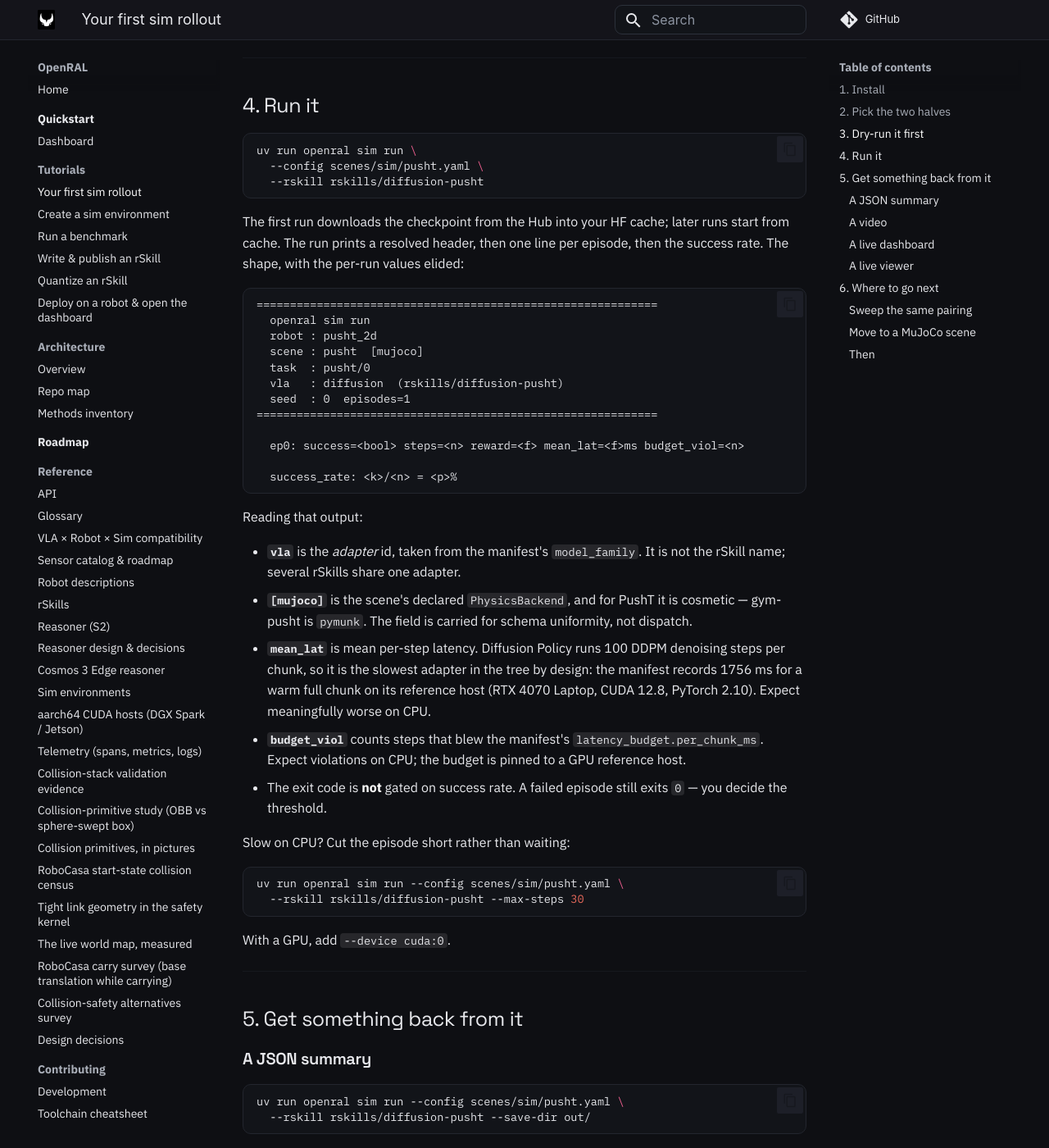
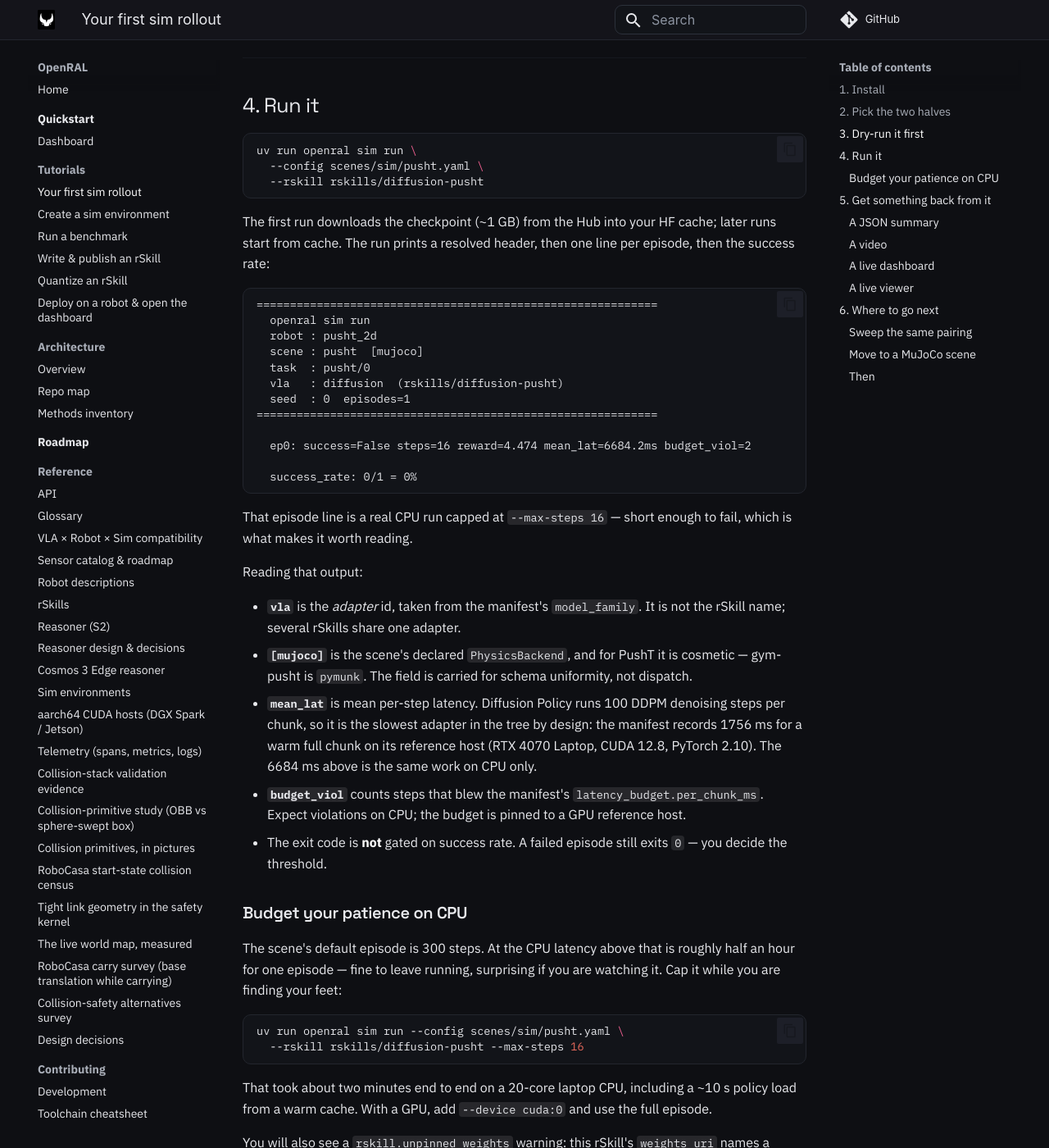
Before and after one commit to OpenRAL/openral, an MkDocs documentation site: the page built from docs/tutorials/sim/first-rollout.md, in a window 1280 px wide and 1400 px high, scrolled down 1898 px. Shown: the whole window at 82% size. Built offline with MkDocs 1.6.1 and Material for MkDocs 9.7.7, drawn with Linux system fonts in a browser that asks for light colours; comment, search, counter and statistics services are not loaded; some of the changed text lies outside the part shown.

Commit message:
docs(sim): replace the elided example output with a real measured run
The page shipped its example output as a shape with values elided,
because the environment it was written in had no openral install. Ran it
for real on a machine that does, and the page now carries what actually
came back.

Three things the real run changes:

- the episode line is the observed one, from a CPU rollout capped at
  --max-steps 16. It fails, which is what makes it worth reading: it
  demonstrates the two claims above it — exit code 0 on a 0% success
  rate, and budget violations that are expected off the reference host.
- mean_lat is 6684 ms on CPU against the manifest's 1756 ms GPU
  reference figure, so "meaningfully worse" is now a number.
- the default 300-step episode is therefore about half an hour of CPU.
  That is fine to leave running and surprising to watch, so the page
  says so and caps the worked example at 16 steps (~2 min end to end,
  including a ~10 s warm-cache policy load).

Also notes the `rskill.unpinned_weights` warning the run emits, since a
reader will see it and it is not an error.

Verified alongside this, against the live CLI: the run header is
byte-identical to the one documented; summary.json carries exactly the
documented keys; `git status rskills/` is empty after a run, confirming
`sim run` writes nothing into the package; and the incompatible-pairing
dry-run exits 1 on an embodiment mismatch.

Co-Authored-By: Claude Opus 5 (1M context) <noreply@anthropic.com>
Signed-off-by: Adrian <adrianllopart@gmail.com>

````diff
--- a/docs/tutorials/sim/first-rollout.md
+++ b/docs/tutorials/sim/first-rollout.md
@@ -100,10 +100,9 @@ uv run openral sim run \
   --rskill rskills/diffusion-pusht
 ```
 
-The first run downloads the checkpoint from the Hub into your HF cache;
-later runs start from cache. The run prints a resolved header, then one line
-per episode, then the success rate. The shape, with the per-run values
-elided:
+The first run downloads the checkpoint (~1 GB) from the Hub into your HF
+cache; later runs start from cache. The run prints a resolved header, then one
+line per episode, then the success rate:
 
 ```
 ============================================================
@@ -115,10 +114,13 @@ elided:
   seed  : 0  episodes=1
 ============================================================
 
-  ep0: success=<bool> steps=<n> reward=<f> mean_lat=<f>ms budget_viol=<n>
+  ep0: success=False steps=16 reward=4.474 mean_lat=6684.2ms budget_viol=2
 
-  success_rate: <k>/<n> = <p>%
+  success_rate: 0/1 = 0%
 ```
+
+That episode line is a real CPU run capped at `--max-steps 16` — short enough
+to fail, which is what makes it worth reading.
 
 Reading that output:
 
@@ -130,22 +132,32 @@ Reading that output:
 - **`mean_lat`** is mean per-step latency. Diffusion Policy runs 100 DDPM
   denoising steps per chunk, so it is the slowest adapter in the tree by
   design: the manifest records 1756 ms for a warm full chunk on its
-  reference host (RTX 4070 Laptop, CUDA 12.8, PyTorch 2.10). Expect
-  meaningfully worse on CPU.
+  reference host (RTX 4070 Laptop, CUDA 12.8, PyTorch 2.10). The 6684 ms
+  above is the same work on CPU only.
 - **`budget_viol`** counts steps that blew the manifest's
   `latency_budget.per_chunk_ms`. Expect violations on CPU; the budget is
   pinned to a GPU reference host.
 - The exit code is **not** gated on success rate. A failed episode still
   exits `0` — you decide the threshold.
 
-Slow on CPU? Cut the episode short rather than waiting:
+### Budget your patience on CPU
+
+The scene's default episode is 300 steps. At the CPU latency above that is
+roughly half an hour for one episode — fine to leave running, surprising if you
+are watching it. Cap it while you are finding your feet:
 
 ```bash
 uv run openral sim run --config scenes/sim/pusht.yaml \
-  --rskill rskills/diffusion-pusht --max-steps 30
+  --rskill rskills/diffusion-pusht --max-steps 16
 ```
 
-With a GPU, add `--device cuda:0`.
+That took about two minutes end to end on a 20-core laptop CPU, including a
+~10 s policy load from a warm cache. With a GPU, add `--device cuda:0` and use
+the full episode.
+
+You will also see a `rskill.unpinned_weights` warning: this rSkill's
+`weights_uri` names a branch rather than a commit, so the load is not
+byte-reproducible. Harmless here, worth pinning for anything you publish.
 
 ---
 
````
